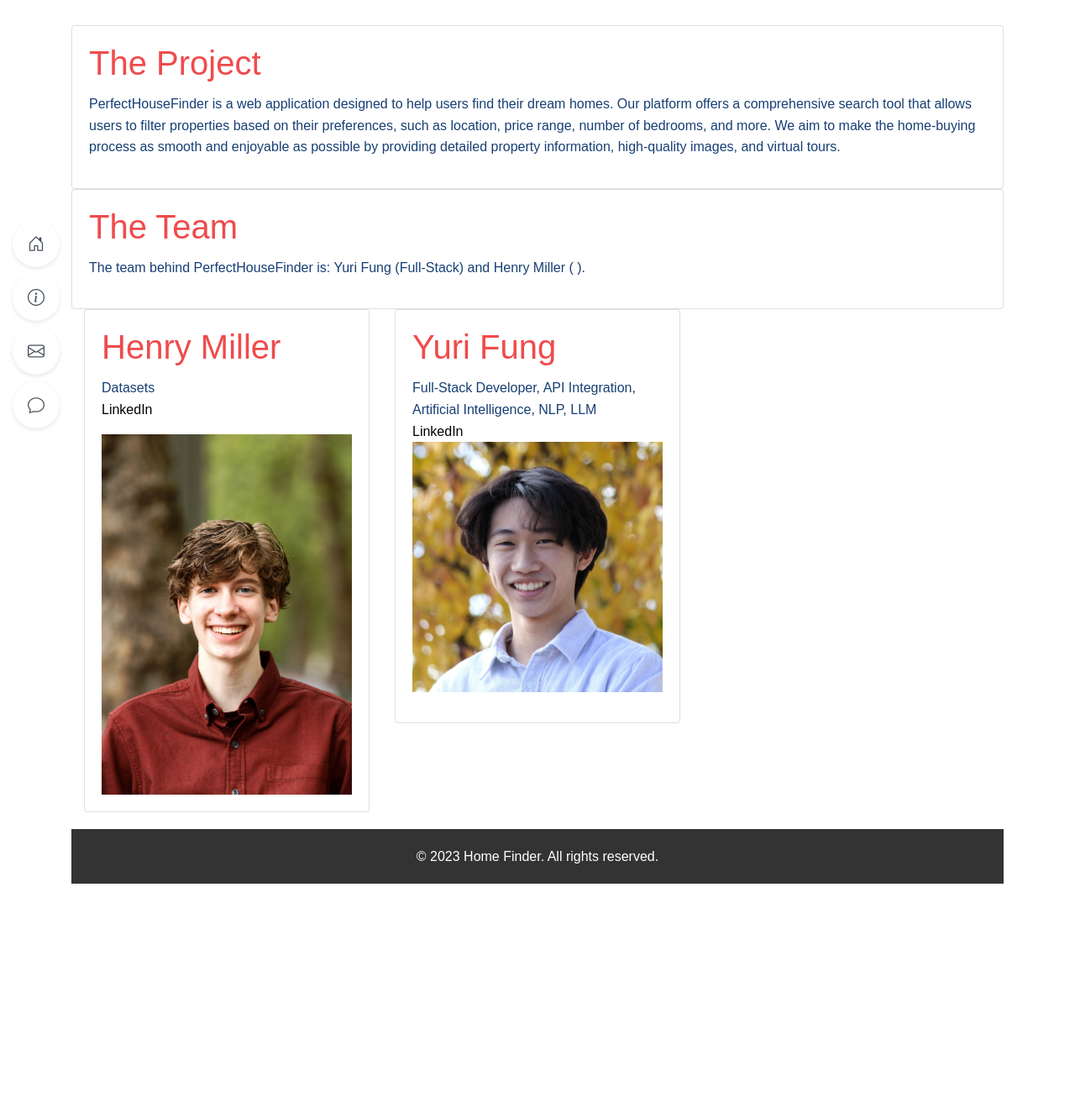
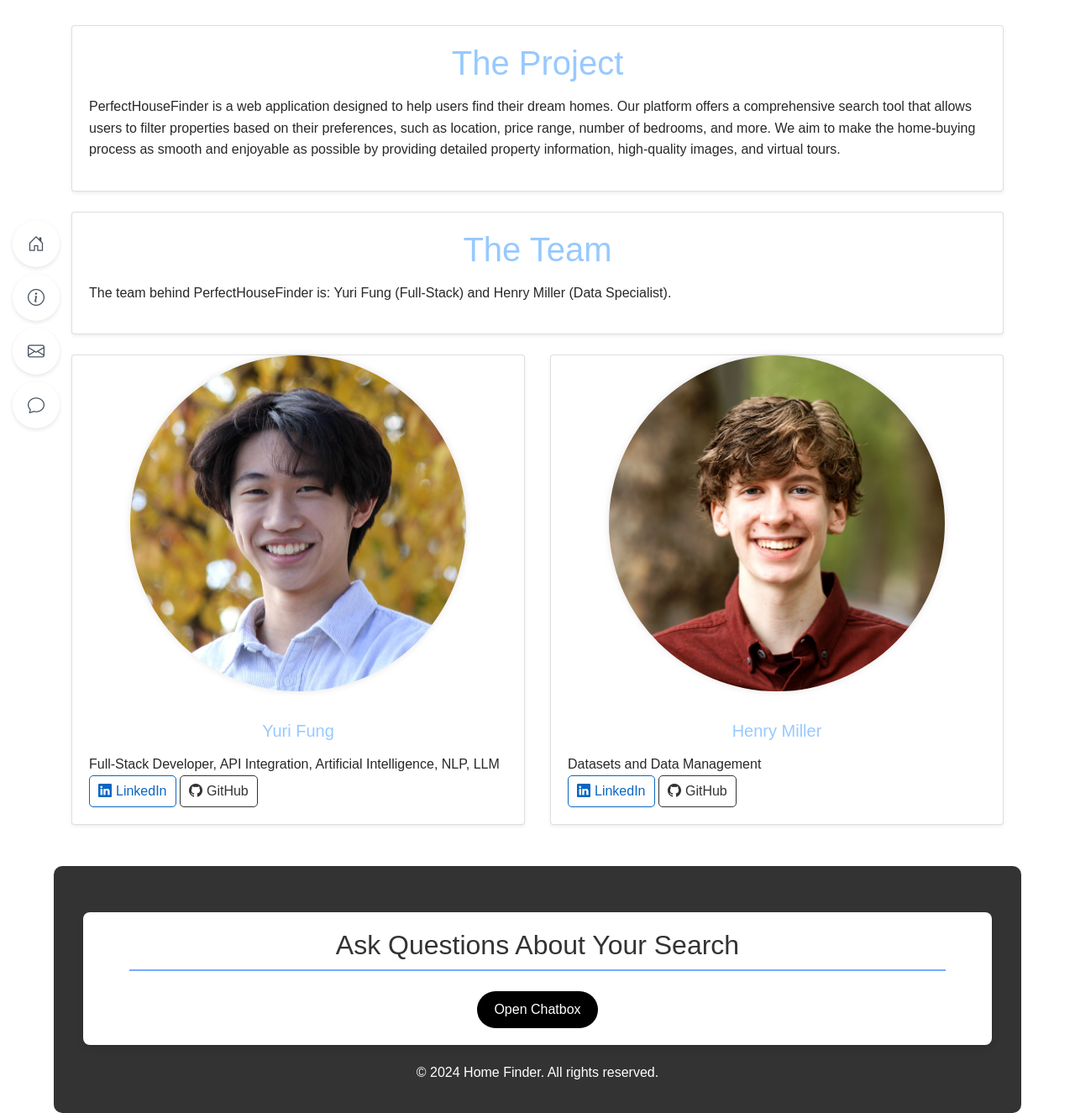
Before and after one commit to SUPERINTIALD/PerfectHouseFinder, a Flask app: page /about in a window 1280 px wide. Shown: the whole page at 84% size. Before the commit the page ends 1052 px from the top, so only its background shows below. Run offline with Flask 3, Linux system fonts and the light colour scheme; parts of the project's set-up code (start-up, migrations or seed data) failed here and were passed over; some libraries are stand-ins or nearby versions.

Commit message:
aesthetics and coneveince for footer

```diff
--- a/static/css/main.css
+++ b/static/css/main.css
@@ -105,10 +105,11 @@ ul li:nth-child(odd) {
 
 footer {
     text-align: center;
-    padding: 20px;
+    padding: 35px;
     background: #333;
     color: #fff;
-    margin-top: 20px;
+    margin-top: 25px;
+    border-radius: 10px;
 }
 
 footer p {
@@ -201,9 +202,8 @@ footer p {
     display: flex;
     justify-content: space-between;
     align-items: center;
-    padding: 10px;
-    background-color: #b0d6ff;
-    color: white;
+    /* padding: 10px; */
+    background-color: #97c9ff;
     border-bottom: 1px solid #ccc;
     border: 1px solid #ccc;
     border-radius: 10px;
@@ -707,17 +707,6 @@ bottom: 15px;
 
 
 
-
-
-
-
-
-
-
-
-
-
-
   .hero .social-links {
     margin-top: 20px;
   }
@@ -735,3 +724,62 @@ bottom: 15px;
   .hero .social-links a:hover {
     color: var(--accent-color);
   }
+
+
+
+
+
+
+  /* ABOUT ME SECTION */
+
+  .linkedin-btn {
+      color: #0a66c2;
+      border: 1px solid #0a66c2;
+      border-radius: 5px;
+      padding: 5px 10px;
+      text-decoration: none;
+      display: inline-flex;
+      align-items: center;
+  }
+  .linkedin-btn:hover {
+      background-color: #0a66c2;
+      color: white;
+  }
+  .github-btn {
+      color: #333;
+      border: 1px solid #333;
+      border-radius: 5px;
+      padding: 5px 10px;
+      text-decoration: none;
+      display: inline-flex;
+      align-items: center;
+  }
+  .github-btn:hover {
+      background-color: #333;
+      color: white;
+  }
+  .icon-spacing {
+      margin-right: 5px;
+  }
+
+
+  /* Image profile*/
+  #self-image {
+    max-width: 400px; /* Ensures the image doesn’t exceed its container */
+    height: 400px; /* Sets the height of the image */
+    border-radius: 50%;
+    box-shadow: 0 0 10px rgba(0, 0, 0, 0.1);
+    object-fit: cover;
+    object-position: center;
+    display: block; /* Allows margin auto to work */
+    margin: 0 auto 15px auto; /* Centers horizontally with margin at the bottom */
+  }
+  .textAbout{
+    color:#97c9ff;
+    object-position: center;
+    display: block; /* Allows margin auto to work */
+    margin: 0 auto 15px auto; /* Centers horizontally with margin at the bottom */
+    background-color: (var(--background-color));
+    border-radius: 40px;
+    text-align: center;
+  }
--- a/templates/about.html
+++ b/templates/about.html
@@ -1,11 +1,11 @@
 <!DOCTYPE html>
+<html lang="en">
 <head>
     <meta charset="UTF-8">
     <meta name="viewport" content="width=device-width, initial-scale=1.0">
     <title>About</title>
     <link href="https://stackpath.bootstrapcdn.com/bootstrap/4.5.0/css/bootstrap.min.css" rel="stylesheet">
     <link href="https://cdnjs.cloudflare.com/ajax/libs/bootstrap-icons/1.8.1/font/bootstrap-icons.min.css" rel="stylesheet">
-
     <link rel="stylesheet" href="/static/css/main.css">
 </head>
 <body style="overflow-y: auto;">
@@ -13,52 +13,66 @@
         <i class="header-toggle d-xl-none bi bi-list"></i>
         {% include 'nav.html' %}
     </header>
+
     <div class="container" style="margin-top:30px">
-        <div class="card">
+        <div class="card mb-4 shadow-sm">
             <div class="card-body">
-                <h1 class="card-title" style="color: #ef4b4c">The Project</h1>
-                <p style="color:#173f74">
+                <h1 class="card-title textAbout">The Project</h1>
+                <p>
                     PerfectHouseFinder is a web application designed to help users find their dream homes. Our platform offers a comprehensive search tool that allows users to filter properties based on their preferences, such as location, price range, number of bedrooms, and more. We aim to make the home-buying process as smooth and enjoyable as possible by providing detailed property information, high-quality images, and virtual tours.
                 </p>
             </div>
         </div>
-        <div class="card">
+        <div class="card mb-4 shadow-sm">
             <div class="card-body">
-                <h1 class="card-title" style="color: #ef4b4c">The Team</h1>
-                <p style="color:#173f74">
-                    The team behind PerfectHouseFinder is: Yuri Fung (Full-Stack) and Henry Miller (    ).
+                <h1 class="card-title textAbout">The Team</h1>
+                <p>
+                    The team behind PerfectHouseFinder is: Yuri Fung (Full-Stack) and Henry Miller (Data Specialist).
+                </p>
             </div>
         </div>
-    <div class="container">
 
         <div class="row">
-            <div class="col-md-4">
-                <div class="card">
+             <!-- Yuri Fung -->
+             <div class="col-md-6 mb-4">
+                <div class="card shadow-sm">
+                    <img id="self-image" src="{{ images[0] }}" class="card-img-top" alt="Yuri Fung's Image">
                     <div class="card-body">
-                        <h1 class="card-title" style="color: #ef4b4c">Henry Miller</h1>
-                        <p style="color:#173f74">
-                            Datasets<br>
-                            <a href="https://www.linkedin.com/in/henrymmiller/" target="_blank">LinkedIn</a>
+                        <h5 class="card-title textAbout">Yuri Fung</h5>
+                        <p class="card-text">
+                            Full-Stack Developer, API Integration, Artificial Intelligence, NLP, LLM<br>
+                            <a href="https://www.linkedin.com/in/yuri-m-fung/" target="_blank" class="linkedin-btn">
+                                <i class="bi bi-linkedin icon-spacing"></i> LinkedIn
+                            </a>
+                            <a href="https://github.com/yurifung" target="_blank" class="github-btn">
+                                <i class="bi bi-github icon-spacing"></i> GitHub
+                            </a>
                         </p>
-                        <img id="self_image" src="{{ images[1] }}" alt="Henry Miller's Image " style="max-width: 100%; height: 100%;">
                     </div>
                 </div>
             </div>
-            <div class="col-md-4">
-                <div class="card">
+            <!-- Henry Miller -->
+            <div class="col-md-6 mb-4">
+                <div class="card shadow-sm">
+                    <img id="self-image" src="{{ images[1] }}" class="card-img-top" alt="Henry Miller's Image">
                     <div class="card-body">
-                        <h1 class="card-title" style="color: #ef4b4c">Yuri Fung</h1>
-                        <p style="color:#173f74">
-                            Full-Stack Developer, API Integration, Artificial Intelligence, NLP, LLM <br>
-                            <a href="https://www.linkedin.com/in/yuri-m-fung/ " target="_blank">LinkedIn</a>
-                            <img id="self_image" src="{{ images[0] }}" alt="Yuri's Image" style="max-width: 100%; height: 100%;">
+                        <h5 class="card-title textAbout">Henry Miller</h5>
+                        <p class="card-text">
+                            Datasets and Data Management<br>
+                            <a href="https://www.linkedin.com/in/henrymmiller/" target="_blank" class="linkedin-btn">
+                                <i class="bi bi-linkedin icon-spacing"></i> LinkedIn
+                            </a>
+                            <a href="https://github.com/henrymiller" target="_blank" class="github-btn">
+                                <i class="bi bi-github icon-spacing"></i> GitHub
+                            </a>
                         </p>
+                    </div>
+                </div>
+            </div>
 
         </div>
     </div>
-            </div>
-        </div>
-    </div>
+
     {% include 'footer.html' %}
 </body>
 </html>
--- a/templates/footer.html
+++ b/templates/footer.html
@@ -1,4 +1,29 @@
 <footer>
-    <p>&copy; 2023 Home Finder. All rights reserved.</p>
+    <section>
+        <div class="container text-center">
+            <h2 class="mb-4">Ask Questions About Your Search</h2>
+            <div class="d-flex justify-content-center align-items-center">
+                <button id="open-chatbox" class="btn btn-primary me-3">Open Chatbox</button>
+            </div>
+        </div>
+    </section>
+
+    <div id="chatbox-container" class="chatbox-container border rounded shadow-sm mt-4">
+        <div id="chatbox-header" class="d-flex justify-content-between align-items-center p-3">
+            <h5 class="mb-0" color="#10094">Chat Box</h5>
+            <button id="close-chatbox" class="btn btn-sm btn-light">Close</button>
+        </div>
+        <div id="chatbox-content" class="p-3 border bg-white rounded-bottom" style="overflow-y: auto;">
+            <form id="chatForm" class="input-group mb-3">
+                <input type="text" id="message" name="message" class="form-control" placeholder="Type your question here" required>
+                <button type="submit" class="btn btn-primary">Send</button>
+            </form>
+            <div id="chatbox-messages" class="chatbox-messages p-2 bg-light rounded" style="overflow-y: auto;"></div>
+        </div>
+    </div>
+
+
+    <script src="../static/js/question.js"></script>
+    <p>&copy; 2024 Home Finder. All rights reserved.</p>
 
 </footer>
--- a/templates/index.html
+++ b/templates/index.html
@@ -40,7 +40,7 @@
                     <a href="https://www.facebook.com/yur1chantan" target = "_blank"><i class="bi bi-facebook" target="_blank"></i></a>
                     <a href="https://github.com/SUPERINTIALD" target="_blank"><i class="bi bi-github"></i></a>
                     <a href="https://www.linkedin.com/in/yuri-m-fung/"target="_blank"><i class="bi bi-linkedin"></i></a>
-                    <a href="https://www.instagram.com/yurichantan/" target="_blank"><i class="bi bi-instagram"></i></a>
+                    <!-- <a href="https://www.instagram.com/yurichantan/" target="_blank"><i class="bi bi-instagram"></i></a> -->
                   </div>
                 <a href="#search" class="btn btn-dark btn-lg mt-3">Start Your Search</a>
             </div>
@@ -108,7 +108,7 @@
                         <input type="text" id="search" name="search" class="form-control" placeholder="e.g., 3 bedrooms, good schools, low crime rate">
                     </div>
                     <button type="submit" class="btn btn-primary">Search</button>
-                </form>
+                </form>-->
                 <!-- <a href="/home" class="btn btn-primary mt-3">Find a Home</a> -->
 
         <!-- </section>  -->
@@ -144,7 +144,7 @@
         </section>
 
         <div id="chatbox-container" class="chatbox-container border rounded shadow-sm mt-4">
-            <div id="chatbox-header" class="d-flex justify-content-between align-items-center p-3 bg-primary text-white">
+            <div id="chatbox-header" class="d-flex justify-content-between align-items-center p-3">
                 <h5 class="mb-0" color="#10094">Chat Box</h5>
                 <button id="close-chatbox" class="btn btn-sm btn-light">Close</button>
             </div>
```
Lines whose indentation alone changed are shown as unchanged.
